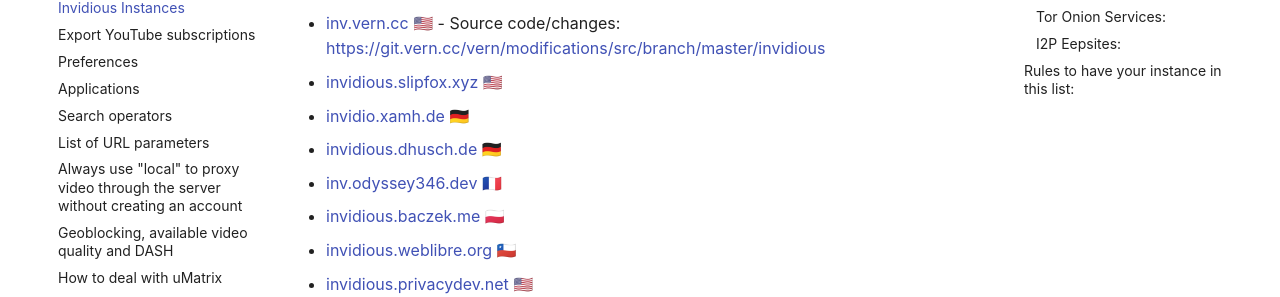
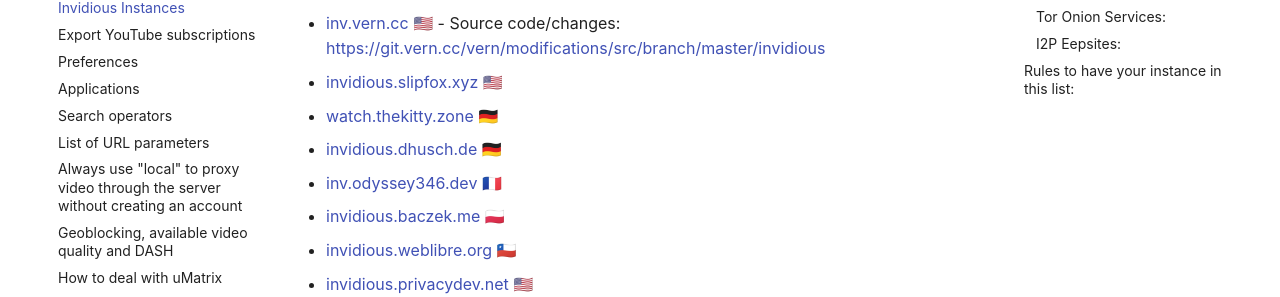
Before and after one commit to iv-org/documentation, an MkDocs documentation site: the page built from docs/instances.md, in a window 1280 px wide and 900 px high, scrolled down 777 px. Shown: the part 154-451 px from the top of the window. Built offline with MkDocs 1.6.1 and Material for MkDocs 9.7.7, drawn with Linux system fonts in a browser that asks for light colours; comment, search, counter and statistics services are not loaded.

Commit message:
Update the URL for invidio.xamh.de to watch.thekitty.zone
See https://github.com/iv-org/documentation/issues/267#issuecomment-1375715590

```diff
--- a/docs/instances.md
+++ b/docs/instances.md
@@ -38,7 +38,7 @@
 
 * [invidious.slipfox.xyz](https://invidious.slipfox.xyz) 🇺🇸
 
-* [invidio.xamh.de](https://invidio.xamh.de) 🇩🇪
+* [watch.thekitty.zone](https://watch.thekitty.zone) 🇩🇪
 
 * [invidious.dhusch.de](https://invidious.dhusch.de) 🇩🇪
 
```
